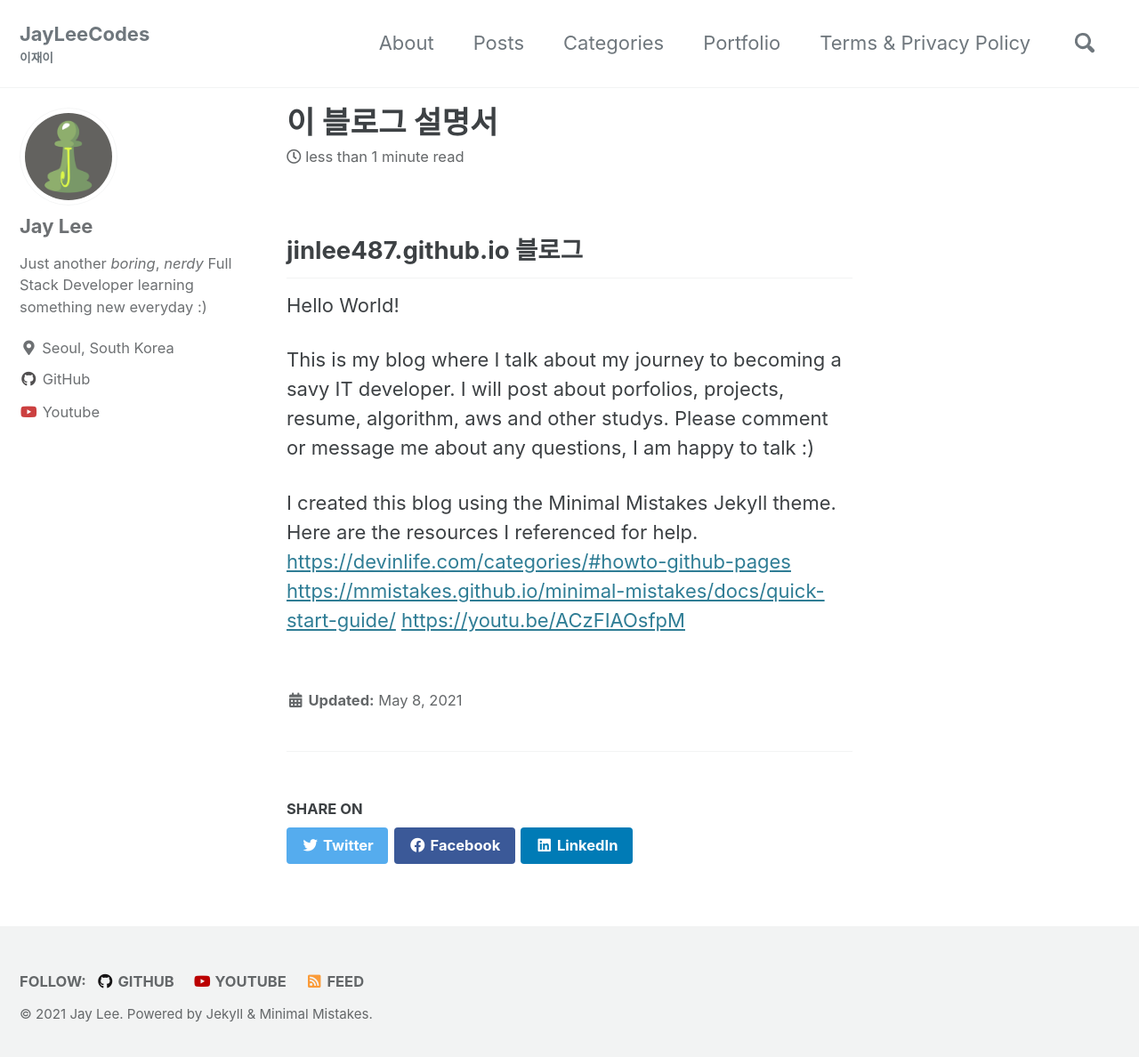
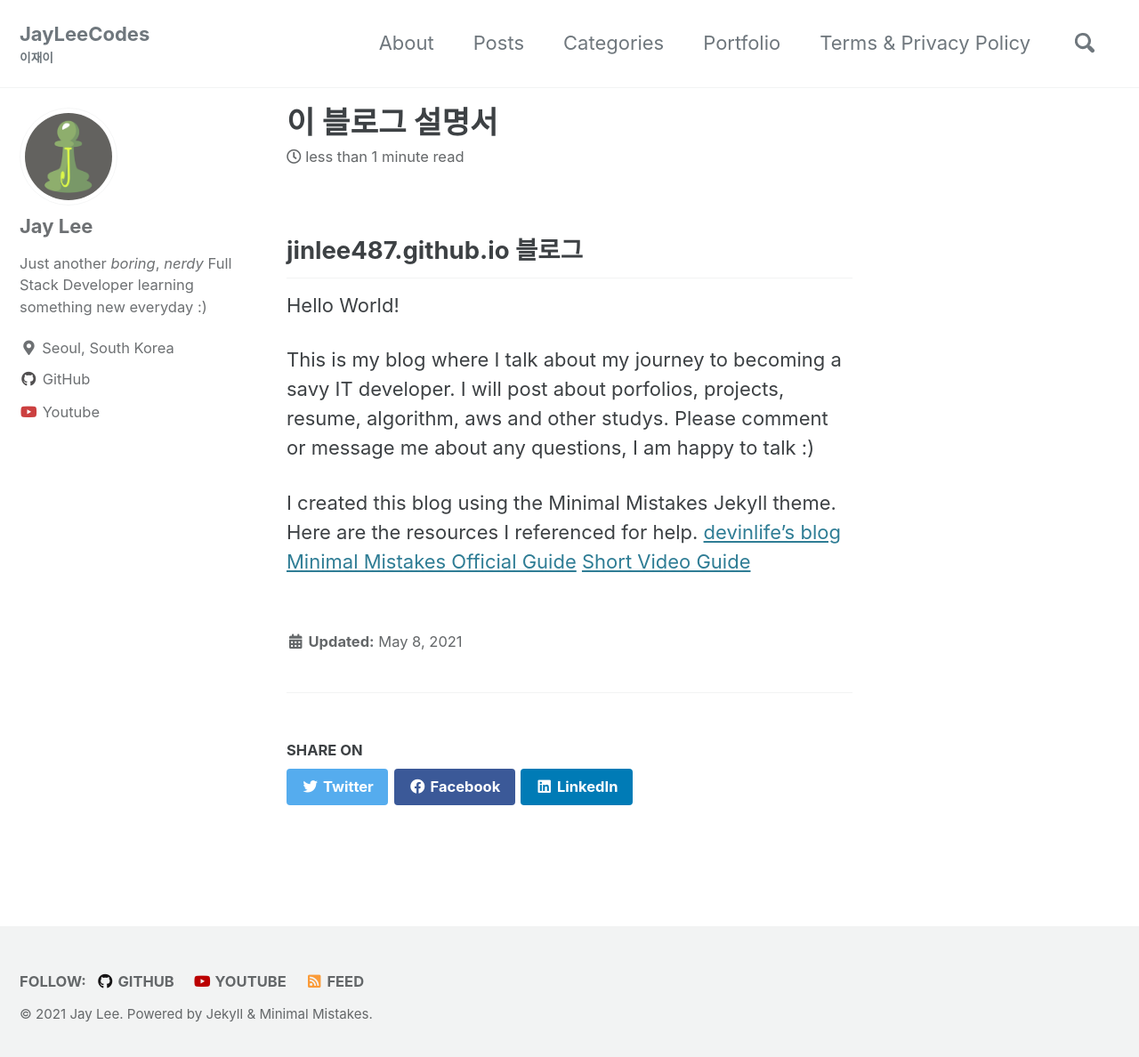
Before and after one commit to jinlee487/jinlee487.github.io, a Jekyll site: the page built from _pages/About.md, in a window 1280 px wide and 1196 px high. Shown: the top 1188 px of the window at 89% size. Built offline with Jekyll 4.4.1, drawn with Linux system fonts in a browser that asks for light colours; cached includes are drawn as plain includes.

Commit message:
update links

```diff
--- a/_pages/About.md
+++ b/_pages/About.md
@@ -16,6 +16,6 @@ Please comment or message me about any questions, I am happy to talk :)
 
 I created this blog using the Minimal Mistakes Jekyll theme.
 Here are the resources I referenced for help.
-<https://devinlife.com/categories/#howto-github-pages>
-<https://mmistakes.github.io/minimal-mistakes/docs/quick-start-guide/>
-<https://youtu.be/ACzFIAOsfpM>
+[devinlife's blog](https://devinlife.com/categories/#howto-github-pages)
+[Minimal Mistakes Official Guide](https://mmistakes.github.io/minimal-mistakes/docs/quick-start-guide/)
+[Short Video Guide](https://youtu.be/ACzFIAOsfpM)
```
